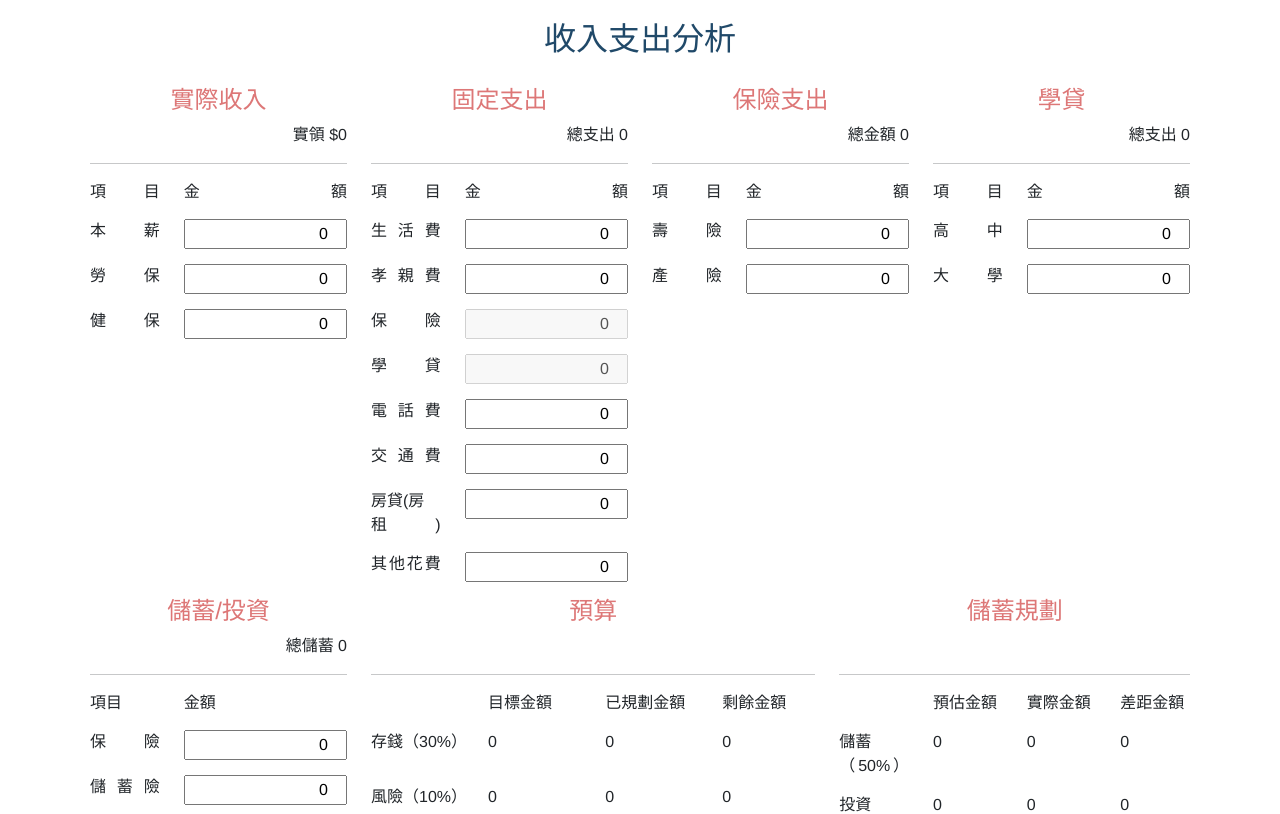
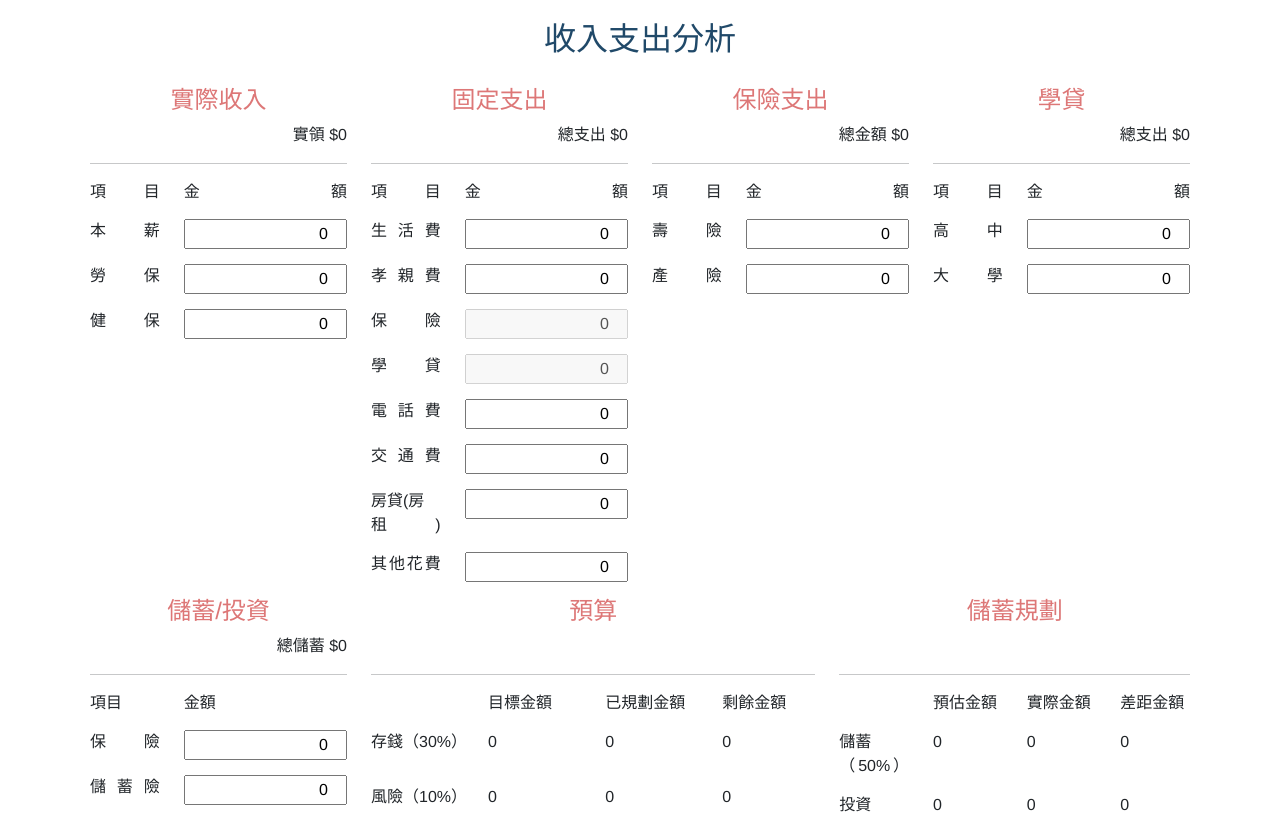
Before and after one commit to LinTF/IncomePlan, a Vue app: page / in a window 1280 px wide. Shown: the top 814 px of the page. Built offline with nearby package versions, Linux system fonts and the light colour scheme.

Commit message:
新增＄字號，調整數值轉換，其他數字細節計算

```diff
--- a/src/components/incomeBlock.vue
+++ b/src/components/incomeBlock.vue
@@ -84,7 +84,7 @@
                 this.incomeTotal = parseInt(income) - parseInt(laborInsurance) - parseInt(healthInsurance);
 
                 // 拋出實際收入數值
-                this.$emit('emitIncomeTotal', this.incomeTotal);
+                this.$emit('emitIncomeTotal', parseInt(this.incomeTotal));
             },
         }
     }
--- a/src/components/insuranceBlock.vue
+++ b/src/components/insuranceBlock.vue
@@ -1,7 +1,7 @@
 <template>
     <div id="insurance-item">
         <h4>保險支出</h4>
-        <p class="txt-right">總金額 {{ insuranceTotal }} {{ $emit('emitInsuranceCost', insuranceTotal) }} </p>
+        <p class="txt-right">總金額 ${{ numberToMoney(insuranceTotal) }} {{ $emit('emitInsuranceCost', parseInt(insuranceTotal)) }} </p>
         <hr />
         <div>
             <div class="income-item">
@@ -39,7 +39,8 @@
 </template>
 
 <script>
-import { isEmptyStatement } from '@babel/types'
+    import { numberToMoney } from '@/js/numberToMoney.js';
+    import { judgeEmptyVal } from '@/js/judgeEmptyVal.js';
 
     export default {
         name: 'Insurance',
@@ -47,14 +48,17 @@ import { isEmptyStatement } from '@babel/types'
             return {
                 insuranceTotal: 0,
                 lifeInsurance: 0,
-                propertyInsurance: 0
+                propertyInsurance: 0,
+
+                // public js
+                numberToMoney,
+                judgeEmptyVal
             }
         },
         computed: {
             total() {
-                const emptyVal = '';
-                const lifeInsurance = this.lifeInsurance === emptyVal ? 0 : this.lifeInsurance;
-                const propertyInsurance = this.propertyInsurance === emptyVal ? 0 : this.propertyInsurance;
+                const lifeInsurance = judgeEmptyVal(this.lifeInsurance);
+                const propertyInsurance = judgeEmptyVal(this.propertyInsurance);
 
                 this.insuranceTotal = parseInt(lifeInsurance) + parseInt(propertyInsurance);
             }
--- a/src/components/outlayBlock.vue
+++ b/src/components/outlayBlock.vue
@@ -1,7 +1,7 @@
 <template>
     <div id="outlay">
         <h4>固定支出</h4>
-        <p class="txt-right">總支出 {{ numberToMoney(outlayTotal + this.propsInsuranceTotal + this.propsStudentLoans) }}</p>
+        <p class="txt-right">總支出 ${{ numberToMoney(outlayTotal + this.propsInsuranceTotal + this.propsStudentLoans) }}</p>
         <hr />
         <div>
             <div class="income-item">
@@ -81,7 +81,7 @@
                     </div>
                     <div class="col-8">
                         <input type="number" v-model="houseCost" @keyup="outlay" min="0" />
-                        {{ $emit('emitHouseCost', houseCost) }}
+                        {{ $emit('emitHouseCost', parseInt(judgeEmptyVal(houseCost))) }}
                     </div>
                 </div>
             </div>
@@ -95,7 +95,7 @@
                     </div>
                 </div>
             </div>
-            {{ $emit('emitOtherPlanCost', otherPlanCost = lifeCost + familyCost + telephoneCost + transportationCost + otherCost + propsStudentLoans) }}
+            {{ $emit('emitOtherPlanCost', otherPlanCost = parseInt(judgeEmptyVal(lifeCost)) + parseInt(judgeEmptyVal(familyCost)) + parseInt(judgeEmptyVal(telephoneCost)) + parseInt(judgeEmptyVal(transportationCost)) + parseInt(judgeEmptyVal(otherCost)) + parseInt(judgeEmptyVal(propsStudentLoans))) }}
         </div>
     </div>
 </template>
@@ -144,7 +144,7 @@
             }
         },
         computed: {
-            outlay: function () {
+            outlay() {
                 const lifeCost = judgeEmptyVal(this.lifeCost);
                 const familyCost = judgeEmptyVal(this.familyCost);
                 const telephoneCost = judgeEmptyVal(this.telephoneCost);
--- a/src/components/planBlock.vue
+++ b/src/components/planBlock.vue
@@ -25,13 +25,13 @@
                         <span>儲蓄（50%）</span>
                     </div>
                     <div class="col-3">
-                        <p>{{ saveBank = parseInt(propsSaveMoney) * 0.5 }}</p>
+                        <p>{{ numberToMoney(saveBank = propsSaveMoney * 0.5) }}</p>
                     </div>
                     <div class="col-3">
-                        <p>{{ propsSaveBank }}</p>
+                        <p>{{ numberToMoney(propsSaveBank) }}</p>
                     </div>
                     <div class="col-3">
-                        <p>{{ saveBank - propsSaveBank }}</p>
+                        <p>{{ numberToMoney(saveBank - propsSaveBank) }}</p>
                     </div>
                 </div>
             </div>
@@ -41,13 +41,13 @@
                         <span>投資（50%）</span>
                     </div>
                     <div class="col-3">
-                        <p>{{ investment = parseInt(propsSaveMoney) * 0.5 }}</p>
+                        <p>{{ numberToMoney(investment = propsSaveMoney * 0.5) }}</p>
                     </div>
                     <div class="col-3">
-                        <p>{{ propsInvest }}</p>
+                        <p>{{ numberToMoney(propsInvest) }}</p>
                     </div>
                     <div class="col-3">
-                        <p>{{ investment - propsInvest }}</p>
+                        <p>{{ numberToMoney(investment - propsInvest) }}</p>
                     </div>
                 </div>
             </div>
@@ -56,6 +56,8 @@
 </template>
 
 <script>
+    import { numberToMoney } from '@/js/numberToMoney.js';
+
     export default {
         name: 'Plan',
         props: {
@@ -79,6 +81,9 @@
                 saveBank: 0,
                 /// 投資
                 investment: 0,
+
+                // public js
+                numberToMoney,
             }
         }
     }
--- a/src/components/saveBlock.vue
+++ b/src/components/saveBlock.vue
@@ -1,7 +1,7 @@
 <template>
     <div id="save-item">
         <h4>儲蓄/投資</h4>
-        <p class="txt-right">總儲蓄 {{ saveTotal }} {{ $emit('emitSavePlanTotal', saveTotal) }}</p>
+        <p class="txt-right">總儲蓄 ${{ numberToMoney(saveTotal) }} {{ $emit('emitSavePlanTotal', saveTotal) }}</p>
         <hr />
         <div>
             <div class="income-item">
@@ -55,13 +55,16 @@
                 </div>
             </div>
 
-            {{ $emit('emitSaveBank', saveInsurance + savings + bankMoney) }}
-            {{ $emit('emitInvest', foundation) }}
+            {{ $emit('emitSaveBank', parseInt(judgeEmptyVal(saveInsurance)) + parseInt(judgeEmptyVal(savings)) + parseInt(judgeEmptyVal(bankMoney))) }}
+            {{ $emit('emitInvest', parseInt(judgeEmptyVal(foundation))) }}
         </div>
     </div>
 </template>
 
 <script>
+    import { numberToMoney } from '@/js/numberToMoney.js';
+    import { judgeEmptyVal } from '@/js/judgeEmptyVal.js';
+
     export default {
         name: "SaveItems",
         data() {
@@ -77,15 +80,18 @@
                 foundation: 0,
                 // 活儲
                 bankMoney: 0,
+
+                // public js
+                numberToMoney,
+                judgeEmptyVal
             }
         },
         computed: {
             saveAll: function () {
-                const empty = '';
-                const saveInsurance = this.saveInsurance === empty ? 0 : this.saveInsurance;
-                const savings = this.savings === empty ? 0 : this.savings;
-                const foundation = this.foundation === empty ? 0 : this.foundation;
-                const bankMoney = this.bankMoney === empty ? 0 : this.bankMoney;
+                const saveInsurance = judgeEmptyVal(this.saveInsurance);
+                const savings = judgeEmptyVal(this.savings);
+                const foundation = judgeEmptyVal(this.foundation);
+                const bankMoney = judgeEmptyVal(this.bankMoney);
 
                 this.saveTotal = parseInt(saveInsurance) + parseInt(savings) + parseInt(foundation) + parseInt(bankMoney);
             }
--- a/src/components/studentLoanBlock.vue
+++ b/src/components/studentLoanBlock.vue
@@ -1,7 +1,7 @@
 <template>
     <div id="studen-loan">
         <h4>學貸</h4>
-        <p class="txt-right">總支出 {{ loanTotal }} {{ $emit('emitLoanTota', loanTotal) }}</p>
+        <p class="txt-right">總支出 ${{ numberToMoney(loanTotal) }} {{ $emit('emitLoanTota', loanTotal) }}</p>
         <hr />
         <div>
             <div class="income-item">
@@ -39,20 +39,26 @@
 </template>
 
 <script>
+    import { numberToMoney } from '@/js/numberToMoney.js';
+    import { judgeEmptyVal } from '@/js/judgeEmptyVal.js';
+
     export default {
         name: "StudentLoan",
         data() {
             return {
                 loanTotal: 0,
                 highSchool: 0,
-                university: 0
+                university: 0,
+
+                // public js
+                numberToMoney,
+                judgeEmptyVal
             }
         },
         computed: {
             total() {
-                const emptyVal = '';
-                const highSchool = this.highSchool === emptyVal ? 0 : this.highSchool;
-                const university = this.university === emptyVal ? 0 : this.university;
+                const highSchool = judgeEmptyVal(this.highSchool);
+                const university = judgeEmptyVal(this.university);
 
                 this.loanTotal = parseInt(highSchool) + parseInt(university)
             }
--- a/src/pages/App.vue
+++ b/src/pages/App.vue
@@ -76,7 +76,7 @@
                 // 儲蓄
                 saveBank: 0,
                 // 投資
-                invest: 0
+                invest: 0,
             }
         },
         computed: {
```
Also changed, not shown: src/components/budgetBlock.vue (+20 -12 lines).
